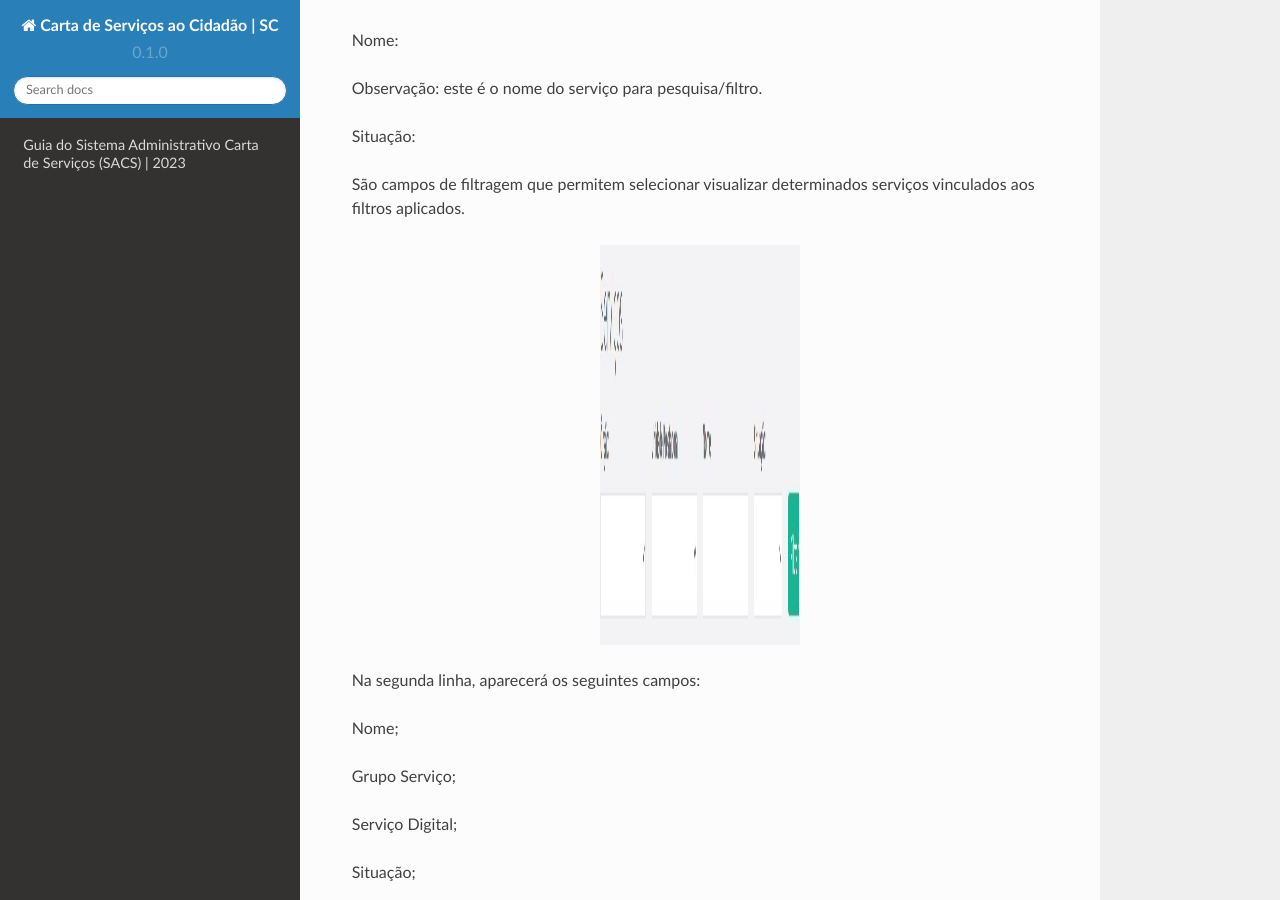
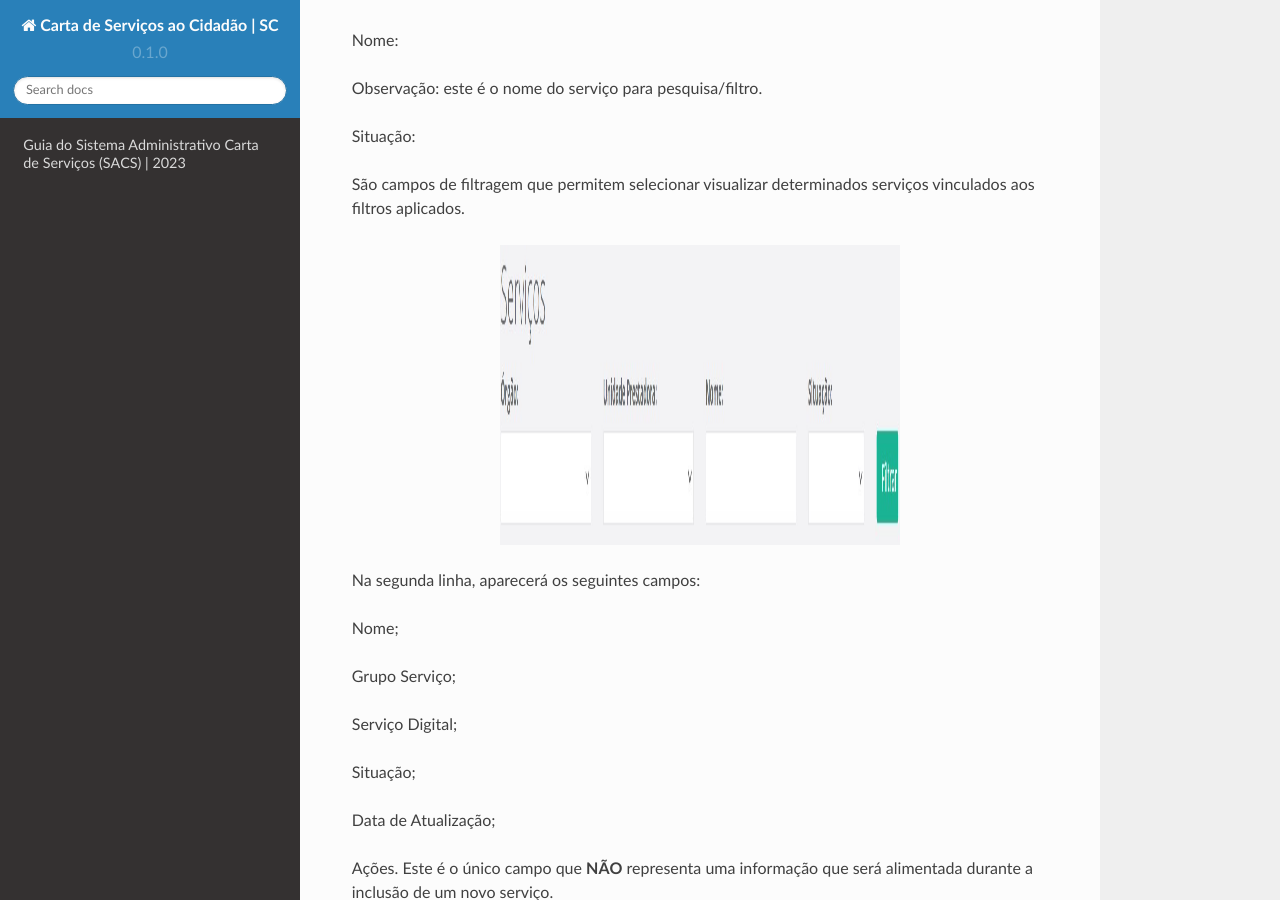
Before and after one commit to brunoaltieri/cartadeservicos, a Sphinx documentation site: the page built from docs/source/index.rst, in a window 1280 px wide and 900 px high, scrolled down 3698 px. Built offline with Sphinx 7.4.7 and the Read the Docs theme 2.0.0, drawn with Linux system fonts in a browser that asks for light colours.

Commit message:
Update index.rst

```diff
--- a/docs/source/index.rst
+++ b/docs/source/index.rst
@@ -108,8 +108,8 @@ Situação:
 São campos de filtragem que permitem selecionar visualizar determinados serviços vinculados aos filtros aplicados.
 
 .. image:: images/camposdefiltro.jpg
-   :height: 400px
-   :width: 200 px
+   :height: 300px
+   :width: 400 px
    :scale: 100%
    :alt: tela mostrando os campos de filtro para os serviços
    :align: center
```
